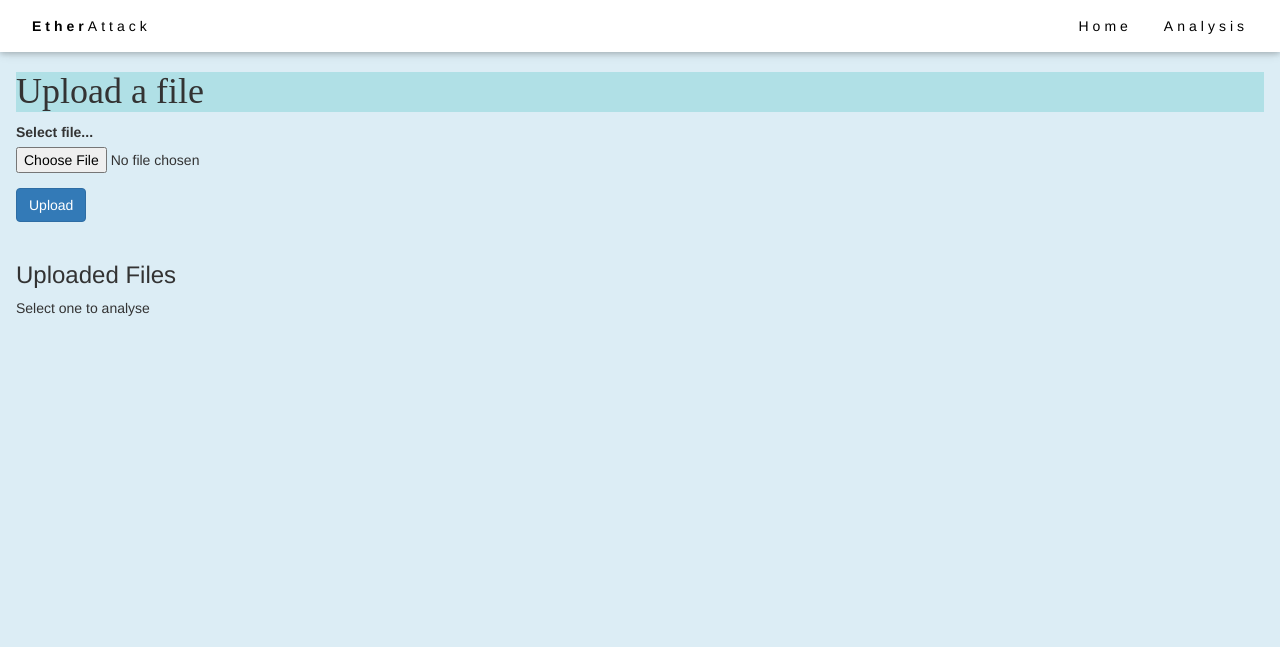
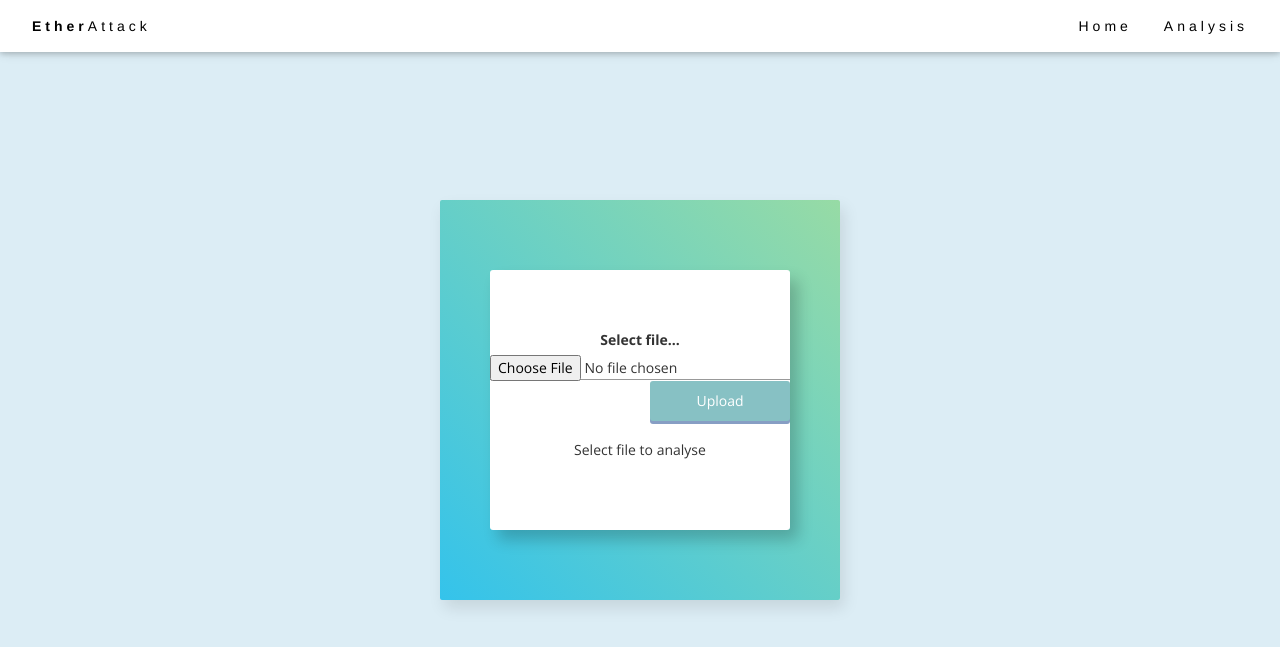
Before and after one commit to Xenomii/EtherAttack, a Flask app: template WebApp/templates/upload_file.html in a window 1280 px wide. Shown: the top 647 px of the page. Run offline with Flask 2, Linux system fonts and the light colour scheme; the template is opened without the code that fills it, so the values that code supplies are empty; some libraries are stand-ins or nearby versions.

Commit message:
upload gui

```diff
--- /dev/null
+++ b/WebApp/static/css/upload.css
@@ -0,0 +1,89 @@
+@import url(https://fonts.googleapis.com/css?family=Open+Sans:700,300);
+
+.frame {
+	position: absolute;
+	top: 50%;
+	left: 50%;
+	width: 400px;
+	height: 400px;
+	margin-top: -200px;
+	margin-left: -200px;
+	border-radius: 2px;
+	box-shadow: 4px 8px 16px 0 rgba(0, 0, 0, 0.1);
+	overflow: hidden;
+	background: linear-gradient(to top right,#34c3eb 0%, #97dba5 100%);
+	color: #333;
+	font-family: "Open Sans", Helvetica, sans-serif;
+}
+
+.center {
+	position: absolute;
+	top: 50%;
+	left: 50%;
+	transform: translate(-50%, -50%);
+	width: 300px;
+	height: 260px;
+	border-radius: 3px;
+	box-shadow: 8px 10px 15px 0 rgba(0, 0, 0, 0.2);
+	background: #fff;
+	display: flex;
+	align-items: center;
+	justify-content: space-evenly;
+	flex-direction: column;
+}
+
+.title {
+	width: 100%;
+	height: 50px;
+	border-bottom: 1px solid #999;
+	text-align: center;
+}
+
+h1 {
+	font-size: 16px;
+	font-weight: 300;
+	color: #666;
+}
+
+.dropzone {
+	width: 100px;
+	height: 80px;
+	border: 1px dashed #999;
+	border-radius: 3px;
+	text-align: center;
+}
+
+.upload-icon {
+	margin: 25px 2px 2px 2px;
+}
+
+.upload-input {
+	position: relative;
+	top: -62px;
+	left: 0;
+	width: 100%;
+	height: 100%;
+	opacity: 0;
+}
+
+.btn {
+	display: block;
+	width: 140px;
+	height: 40px;
+	background: #87c1c4;
+	color: #fff;
+	border-radius: 3px;
+	border: 0;
+	box-shadow: 0 3px 0 0 #879ec4;
+	transition: all 0.3s ease-in-out;
+	font-size: 14px;
+    margin-left: auto;
+    margin-right: 0;
+
+
+}
+
+.btn:hover {
+	background: rebeccapurple;
+	box-shadow: 0 3px 0 0 deeppink;
+}
--- a/WebApp/templates/base.html
+++ b/WebApp/templates/base.html
@@ -2,7 +2,7 @@
 <html>
 
 <head>
-    <title>W3.CSS Template</title>
+    <title>EtherAttack</title>
     <meta charset="UTF-8">
     <meta name="viewport" content="width=device-width, initial-scale=1">
     <link rel="stylesheet" href="https://www.w3schools.com/w3css/4/w3.css">
--- a/WebApp/templates/upload_file.html
+++ b/WebApp/templates/upload_file.html
@@ -1,36 +1,51 @@
 {% extends "base.html" %} {% block title %}Upload {% endblock %} {% block content %}
-
 <body style="background-color:#dcedf5;">
 
 
-    <div class="w3-container w3-padding-32" id="projects">
-        <div class="row"></div>
-        <div class="col">
-            <h1 style="background-color:powderblue;font-family: 'Brush Script MT';">Upload a file</h1>
+<link rel="stylesheet" href="../static/css/upload.css">
+<div class="frame">
+	<div class="center">
+		<div class="title">
+
             <form action="/upload-file" method="POST" enctype="multipart/form-data">
                 <div class="form-group">
                     <label>Select file...</label>
                     <div class="custom-file">
                         <input id="fileUpload" type="file" class="custom-file-input" name="file" id="file">
+                        <button   type="submit" class="btn btn-primary">Upload</button>
                     </div>
                 </div>
-                <button type="submit" class="btn btn-primary">Upload</button>
+
             </form>
-            <br>
-            <h3>Uploaded Files</h3>
-            <p>Select one to analyse</p>
+		</div>
+        <div>
+
+            <p>Select file to analyse</p>
             <ul>
                 {% for file in files %}
                 <li>
                     <a href="content.html/{{file }}">
-                        {{ (request.path + '/' if request.path != '/' else '') + file }}
+                        {{ file }}
                     </a>
                 </li>
                 {% endfor %}
             </ul>
+
+
         </div>
+
+
+
+
 	</div>
-    </div>
+
+
+
+<!-- original pen: https://codepen.io/roydigerhund/pen/ZQdbeN  -->
+
+<!-- NO JS ADDED YET -->
+
+
 <script>
     $('#fileUpload').change(function(e) {
         var fileName = e.target.files[0].name;
@@ -38,6 +53,5 @@
             // Inside find search element where the name should display (by Id Or Class)
     });
 </script>
-
 </body>
 {% endblock %}
```
Lines whose indentation alone changed are shown as unchanged.
